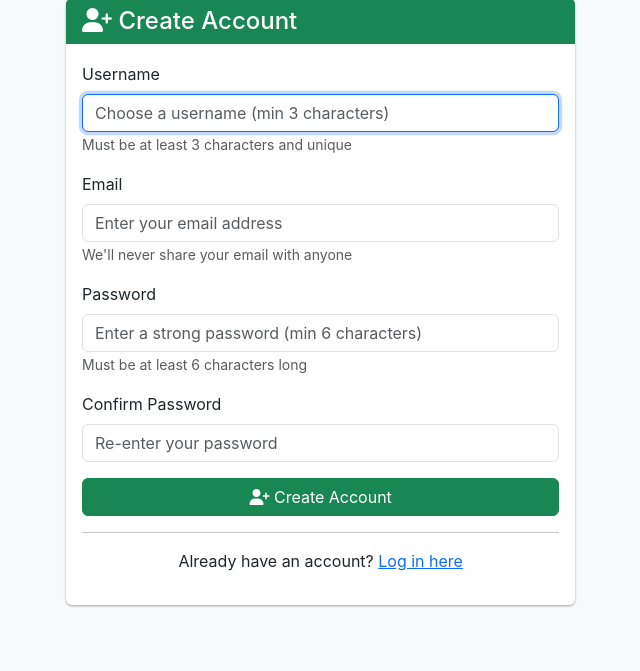
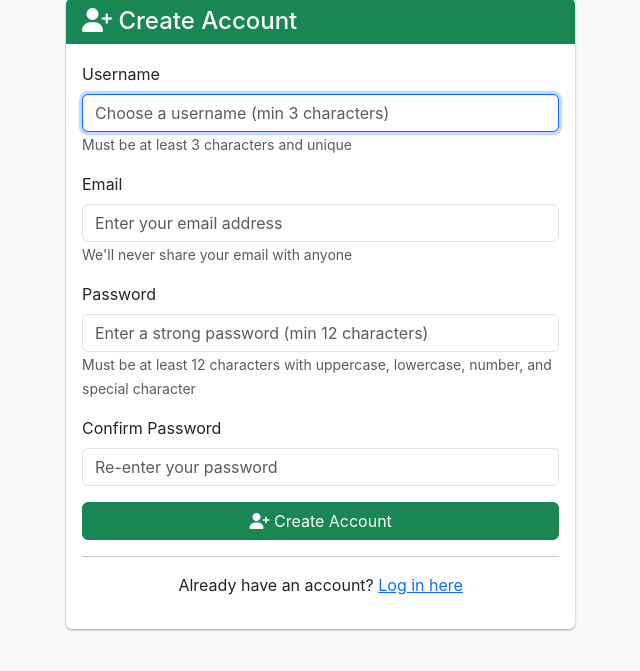
Before and after one commit to jolen-web/finance, a Flask app: page /auth/register in a window 1280 px wide. Shown: the part 129-800 px from the top of the page, without its empty margins (266-906 px from the left). Run offline with Flask 3, Linux system fonts and the light colour scheme; some libraries are stand-ins or nearby versions.

Commit message:
fix: Add CSRF tokens to authentication forms
- Add CSRF token hidden field to registration form
- Add CSRF token hidden field to login form
- Update password requirements hint to reflect 12 character minimum

Resolves "Bad Request - The CSRF token is missing" error on form submission.

🤖 Generated with [Claude Code](https://claude.com/claude-code)

Co-Authored-By: Claude <noreply@anthropic.com>

```diff
--- a/app/templates/auth/login.html
+++ b/app/templates/auth/login.html
@@ -11,6 +11,7 @@
             </div>
             <div class="card-body">
                 <form method="POST">
+                    <input type="hidden" name="csrf_token" value="{{ csrf_token() }}"/>
                     <div class="mb-3">
                         <label for="username" class="form-label">Username</label>
                         <input type="text" class="form-control" id="username" name="username"
--- a/app/templates/auth/register.html
+++ b/app/templates/auth/register.html
@@ -11,6 +11,7 @@
             </div>
             <div class="card-body">
                 <form method="POST">
+                    <input type="hidden" name="csrf_token" value="{{ csrf_token() }}"/>
                     <div class="mb-3">
                         <label for="username" class="form-label">Username</label>
                         <input type="text" class="form-control" id="username" name="username"
@@ -28,8 +29,8 @@
                     <div class="mb-3">
                         <label for="password" class="form-label">Password</label>
                         <input type="password" class="form-control" id="password" name="password"
-                               placeholder="Enter a strong password (min 6 characters)" required>
-                        <small class="form-text text-muted">Must be at least 6 characters long</small>
+                               placeholder="Enter a strong password (min 12 characters)" required>
+                        <small class="form-text text-muted">Must be at least 12 characters with uppercase, lowercase, number, and special character</small>
                     </div>
 
                     <div class="mb-3">
```
